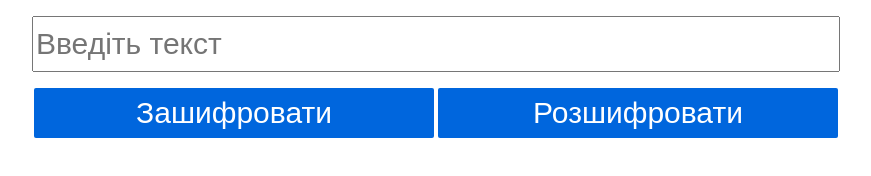
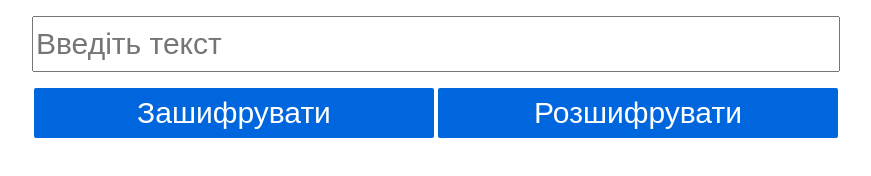
Before and after one commit to red-rc/text, a plain HTML site: page index.html in a window 1280 px wide. Shown: the whole page, without its empty margins (204-1075 px from the left). Drawn offline with Linux system fonts and the light colour scheme.

Commit message:
Update index.html

```diff
--- a/index.html
+++ b/index.html
@@ -29,8 +29,8 @@
     <p>
     <input id="user-text" placeholder="Введіть текст">
     </p>
-    <button id="button">Зашифровати</button>
-    <button id="out-button">Розшифровати</button>
+    <button id="button">Зашифрувати</button>
+    <button id="out-button">Розшифрувати</button>
     <div class="field" id="field"></div>
     </center>
     <script src="scripts.js"></script>
```
